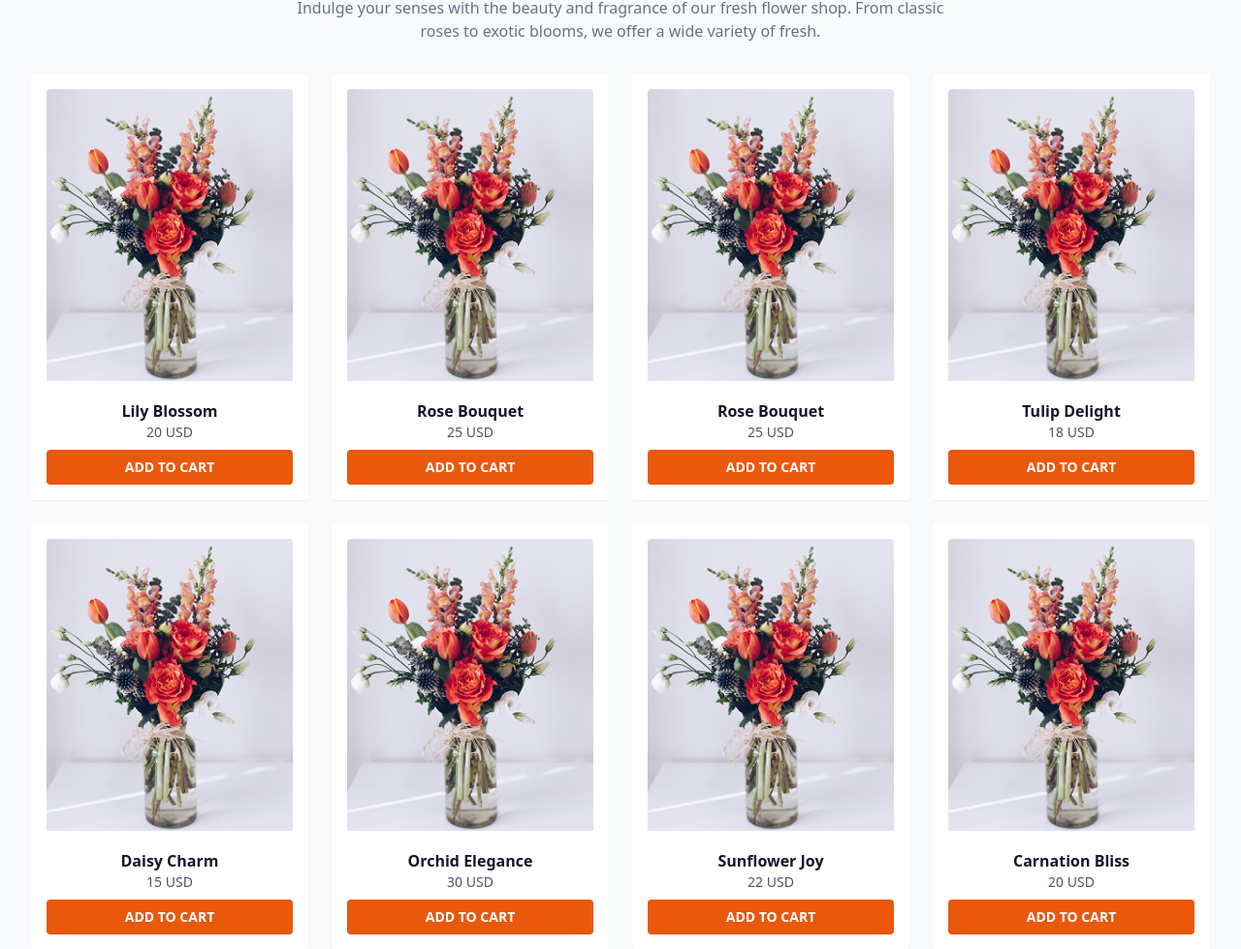
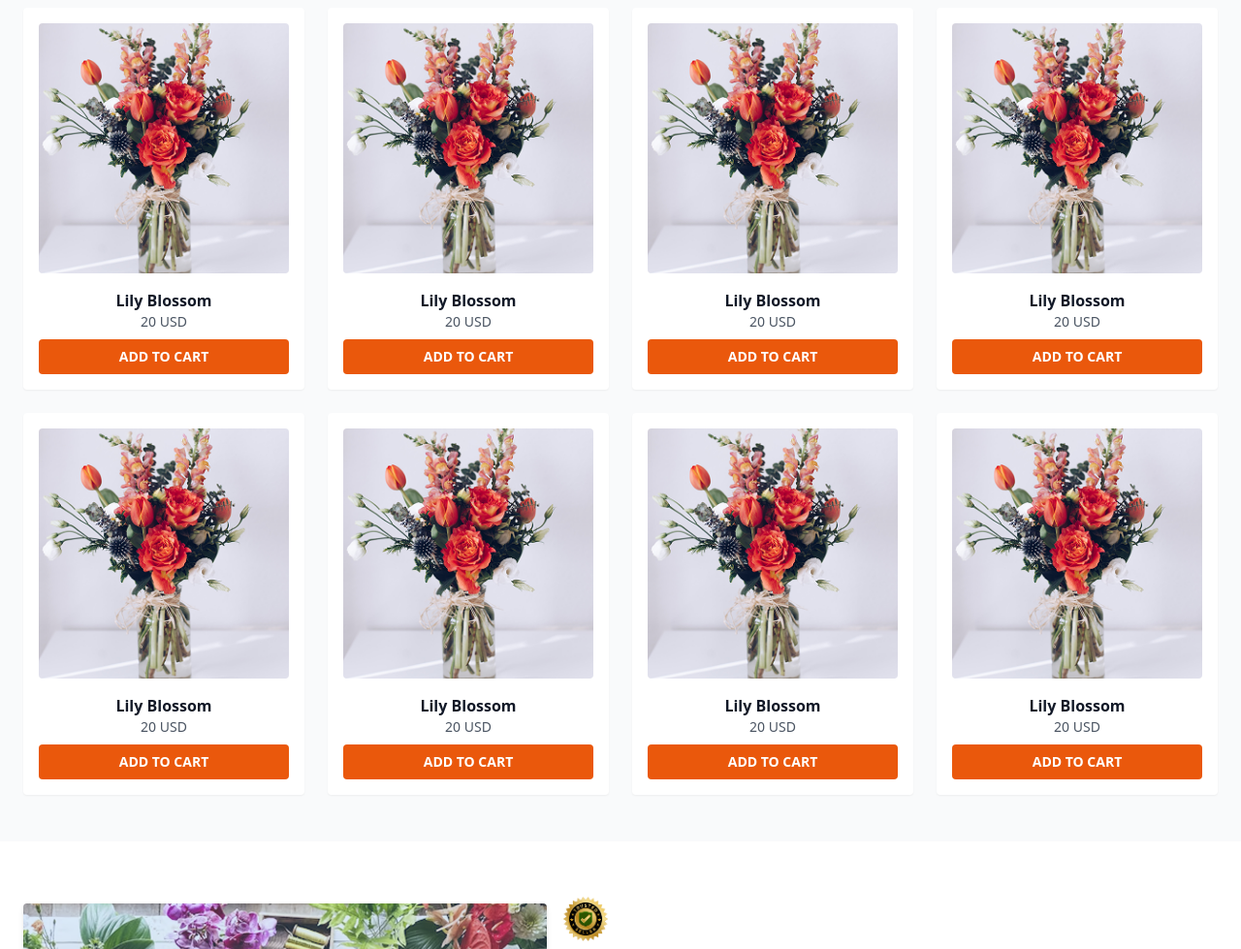
Before and after one commit to MDTanvir19999/Responsive-Flowers-Tanvir, a plain HTML site: page index.html in a window 1280 px wide. Shown: the part 627-1606 px from the top of the page at 97% size. Drawn offline with nearby package versions, Linux system fonts and the light colour scheme.

Commit message:
Flower & Plants Lover section and bage

```diff
--- a/index.html
+++ b/index.html
@@ -4,126 +4,162 @@
   <meta charset="UTF-8" />
   <meta name="viewport" content="width=device-width, initial-scale=1.0" />
   <title>Faugei Flower Shop</title>
-    <!-- External Tailwind CSS CDN -->
   <script src="https://cdn.tailwindcss.com"></script>
 </head>
-  <body class="bg-gray-50 text-gray-900 font-sans">
-    <!-- Header -->
-    <header class="flex items-center justify-between px-8 py-6">
+<body class="bg-gray-50 text-gray-900">
+
+  <!-- Navbar -->
+  <header class="bg-white shadow-sm">
+    <div class="max-w-7xl mx-auto px-6 py-4 flex justify-between items-center">
       <div class="flex items-center gap-2">
         <img src="assets/logo.png" alt="Faugei Logo" class="h-10" />
         <h1 class="text-2xl font-light text-orange-600 font-serif">faugei</h1>
         <span class="text-xs text-gray-500 tracking-widest ml-1">FLOWER SHOP</span>
       </div>
-
-      <nav class="flex items-center gap-8 text-sm text-gray-600">
+      <nav class="hidden md:flex gap-8 text-sm text-gray-600">
         <a href="#" class="font-semibold text-black">Home</a>
         <a href="#">Shop</a>
         <a href="#">About us</a>
         <div class="flex items-center gap-1">
-
+          <svg xmlns="http://www.w3.org/2000/svg" class="w-5 h-5" fill="none" viewBox="0 0 24 24"
+            stroke="currentColor">
+            <path stroke-linecap="round" stroke-linejoin="round" stroke-width="1.5"
+              d="M2.25 3h1.386c.51 0 .955.343 1.087.835l.383 1.437M7.5 14.25a3 3 0 100 6 3 3 0 000-6zm10.5 3a3 3 0 11-6 0 3 3 0 016 0zM5.25 6h14.508c.977 0 1.636 1.004 1.27 1.92l-2.55 6.635a1.5 1.5 0 01-1.392.945H8.1a1.5 1.5 0 01-1.415-1.01L4.11 4.845A.75.75 0 003.386 4H2.25" />
+          </svg>
           <span>Cart ($56)</span>
         </div>
       </nav>
+    </div>
   </header>
 
   <!-- Hero Section -->
-    <section class="flex flex-col-reverse lg:flex-row items-center justify-between px-10 py-16 max-w-7xl mx-auto">
-      <!-- Text Content -->
-      <div class="max-w-xl">
-        <h2 class="text-5xl font-bold leading-snug">
+  <section class="flex flex-col-reverse lg:flex-row items-center justify-between px-6 py-16 max-w-7xl mx-auto">
+    <div class="max-w-xl text-center lg:text-left">
+      <h2 class="text-5xl font-bold leading-tight">
         ALWAYS <span class="text-orange-600">FRESH</span><br />
         <span class="text-orange-600">FLOWERS</span>
       </h2>
-        <p class="mt-6 text-gray-600 text-base leading-relaxed">
+      <p class="mt-6 text-gray-600">
         Indulge your senses with the beauty and fragrance of our fresh flower shop.
-          From classic roses to exotic blooms, we offer a wide variety of fresh flowers
-          that are perfect for any occasion.
+        From classic roses to exotic blooms, we offer a wide variety of fresh flowers that are perfect for any occasion.
       </p>
     </div>
-
-      <!-- Hero Image -->
     <div class="mb-10 lg:mb-0 lg:ml-10">
-        <img src="assets/sample-flower-image.png" alt="Fresh Flowers" class="w-full max-w-md rounded-lg" />
+      <img src="assets/hero-flower.png" alt="Flowers" class="w-full max-w-md rounded-lg" />
     </div>
   </section>
 
-    <!-- Products Section -->
-    <section class="max-w-7xl mx-auto px-8 py-10">
+  <!-- Product Section -->
+  <section class="max-w-7xl mx-auto px-6 py-12">
     <h3 class="text-3xl font-bold text-center mb-2">
       <span class="text-orange-600">Our</span> Plants
     </h3>
-      <p class="text-center text-gray-500 max-w-2xl mx-auto mb-8">
-        Indulge your senses with the beauty and fragrance of our fresh flower shop.
-        From classic roses to exotic blooms, we offer a wide variety of fresh.
+    <p class="text-center text-gray-500 mb-10">
+      Indulge your senses with the beauty and fragrance of our fresh flower shop. From classic roses to exotic blooms, we offer a wide variety of fresh.
     </p>
-
     <div class="grid grid-cols-2 sm:grid-cols-3 lg:grid-cols-4 gap-6">
       <!-- Product Card (repeat as needed) -->
       <div class="text-center bg-white shadow-sm p-4 rounded">
-          <img src="assets/sample-flower-image.png" alt="Lily Blossom" class="mb-4 mx-auto rounded" />
+        <img src="assets/sample-flower-image.png" alt="Lily Blossom" class="rounded mb-4 w-full object-cover aspect-square" />
         <h4 class="font-semibold">Lily Blossom</h4>
-          <p class="text-sm text-gray-600 mb-2">20 USD</p>
-          <button class="bg-orange-600 hover:bg-orange-700 text-white px-4 py-2 w-full text-sm font-semibold rounded">
+        <p class="text-sm text-gray-600">20 USD</p>
+        <button class="bg-orange-600 hover:bg-orange-700 text-white mt-2 px-4 py-2 w-full text-sm font-semibold rounded">
           ADD TO CART
         </button>
       </div>
        <div class="text-center bg-white shadow-sm p-4 rounded">
-          <img src="assets/sample-flower-image.png" alt="Rose Bouquet" class="mb-4 mx-auto rounded" />
-          <h4 class="font-semibold">Rose Bouquet</h4>
-          <p class="text-sm text-gray-600 mb-2">25 USD</p>
-          <button class="bg-orange-600 hover:bg-orange-700 text-white px-4 py-2 w-full text-sm font-semibold rounded">
+        <img src="assets/sample-flower-image.png" alt="Lily Blossom" class="rounded mb-4 w-full object-cover aspect-square" />
+        <h4 class="font-semibold">Lily Blossom</h4>
+        <p class="text-sm text-gray-600">20 USD</p>
+        <button class="bg-orange-600 hover:bg-orange-700 text-white mt-2 px-4 py-2 w-full text-sm font-semibold rounded">
           ADD TO CART
         </button>
       </div>
          <div class="text-center bg-white shadow-sm p-4 rounded">
-          <img src="assets/sample-flower-image.png" alt="Rose Bouquet" class="mb-4 mx-auto rounded" />
-          <h4 class="font-semibold">Rose Bouquet</h4>
-          <p class="text-sm text-gray-600 mb-2">25 USD</p>
-          <button class="bg-orange-600 hover:bg-orange-700 text-white px-4 py-2 w-full text-sm font-semibold rounded">
+        <img src="assets/sample-flower-image.png" alt="Lily Blossom" class="rounded mb-4 w-full object-cover aspect-square" />
+        <h4 class="font-semibold">Lily Blossom</h4>
+        <p class="text-sm text-gray-600">20 USD</p>
+        <button class="bg-orange-600 hover:bg-orange-700 text-white mt-2 px-4 py-2 w-full text-sm font-semibold rounded">
           ADD TO CART
         </button>
       </div>
         <div class="text-center bg-white shadow-sm p-4 rounded">
-          <img src="assets/sample-flower-image.png" alt="Tulip Delight" class="mb-4 mx-auto rounded" />
-          <h4 class="font-semibold">Tulip Delight</h4>
-          <p class="text-sm text-gray-600 mb-2">18 USD</p>
-          <button class="bg-orange-600 hover:bg-orange-700 text-white px-4 py-2 w-full text-sm font-semibold rounded">
+        <img src="assets/sample-flower-image.png" alt="Lily Blossom" class="rounded mb-4 w-full object-cover aspect-square" />
+        <h4 class="font-semibold">Lily Blossom</h4>
+        <p class="text-sm text-gray-600">20 USD</p>
+        <button class="bg-orange-600 hover:bg-orange-700 text-white mt-2 px-4 py-2 w-full text-sm font-semibold rounded">
           ADD TO CART
         </button>
       </div>
         <div class="text-center bg-white shadow-sm p-4 rounded">
-          <img src="assets/sample-flower-image.png" alt="Daisy Charm" class="mb-4 mx-auto rounded" />
-          <h4 class="font-semibold">Daisy Charm</h4>
-          <p class="text-sm text-gray-600 mb-2">15 USD</p>
-          <button class="bg-orange-600 hover:bg-orange-700 text-white px-4 py-2 w-full text-sm font-semibold rounded">
+        <img src="assets/sample-flower-image.png" alt="Lily Blossom" class="rounded mb-4 w-full object-cover aspect-square" />
+        <h4 class="font-semibold">Lily Blossom</h4>
+        <p class="text-sm text-gray-600">20 USD</p>
+        <button class="bg-orange-600 hover:bg-orange-700 text-white mt-2 px-4 py-2 w-full text-sm font-semibold rounded">
           ADD TO CART
         </button>
       </div>
        <div class="text-center bg-white shadow-sm p-4 rounded">
-          <img src="assets/sample-flower-image.png" alt="Orchid Elegance" class="mb-4 mx-auto rounded" />
-          <h4 class="font-semibold">Orchid Elegance</h4>
-          <p class="text-sm text-gray-600 mb-2">30 USD</p>
-          <button class="bg-orange-600 hover:bg-orange-700 text-white px-4 py-2 w-full text-sm font-semibold rounded">
+        <img src="assets/sample-flower-image.png" alt="Lily Blossom" class="rounded mb-4 w-full object-cover aspect-square" />
+        <h4 class="font-semibold">Lily Blossom</h4>
+        <p class="text-sm text-gray-600">20 USD</p>
+        <button class="bg-orange-600 hover:bg-orange-700 text-white mt-2 px-4 py-2 w-full text-sm font-semibold rounded">
           ADD TO CART
         </button>
       </div>
         <div class="text-center bg-white shadow-sm p-4 rounded">
-          <img src="assets/sample-flower-image.png" alt="Sunflower Joy" class="mb-4 mx-auto rounded" />
-          <h4 class="font-semibold">Sunflower Joy</h4>
-          <p class="text-sm text-gray-600 mb-2">22 USD</p>
-          <button class="bg-orange-600 hover:bg-orange-700 text-white px-4 py-2 w-full text-sm font-semibold rounded">
+        <img src="assets/sample-flower-image.png" alt="Lily Blossom" class="rounded mb-4 w-full object-cover aspect-square" />
+        <h4 class="font-semibold">Lily Blossom</h4>
+        <p class="text-sm text-gray-600">20 USD</p>
+        <button class="bg-orange-600 hover:bg-orange-700 text-white mt-2 px-4 py-2 w-full text-sm font-semibold rounded">
           ADD TO CART
         </button>
       </div>
         <div class="text-center bg-white shadow-sm p-4 rounded">
-          <img src="assets/sample-flower-image.png" alt="Carnation Bliss" class="mb-4 mx-auto rounded" />
-          <h4 class="font-semibold">Carnation Bliss</h4>
-          <p class="text-sm text-gray-600 mb-2">20 USD</p>
-          <button class="bg-orange-600 hover:bg-orange-700 text-white px-4 py-2 w-full text-sm font-semibold rounded">
+        <img src="assets/sample-flower-image.png" alt="Lily Blossom" class="rounded mb-4 w-full object-cover aspect-square" />
+        <h4 class="font-semibold">Lily Blossom</h4>
+        <p class="text-sm text-gray-600">20 USD</p>
+        <button class="bg-orange-600 hover:bg-orange-700 text-white mt-2 px-4 py-2 w-full text-sm font-semibold rounded">
           ADD TO CART
         </button>
+      </div><!-- Repeat this card to match the layout -->
+
+  </section>
+
+  <!-- Flower & Plants Lover Section -->
+  <section class="bg-white px-6 py-16">
+    <div class="max-w-7xl mx-auto grid md:grid-cols-2 items-center gap-10">
+      <div class="relative">
+        <img src="assets/flower-store.png" alt="Flower Lover" class="rounded shadow-md" />
+        <img src="assets/trusted-badge.png" alt="Badge" class="absolute top-[-1rem] right-[-1rem] w-16 h-16" />
+      </div>
+      <div>
+        <h3 class="text-xl font-bold mb-2">Flower & Plants Lover</h3>
+        <ul class="list-disc ml-6 text-gray-700 space-y-2">
+          <li>
+            Indulge your senses with the beauty and fragrance of our fresh flower shop. From classic roses to exotic blooms.
+          </li>
+          <li>
+            A wide variety of fresh flowers that are perfect for any occasion.
+          </li>
+          <li>
+            Indulge your senses with the beauty and fragrance of our fresh flower shop.
+          </li>
+        </ul>
+      </div>
     </div>
   </section>
+
+  <!-- Deals Section -->
+  <section class="px-6 py-12 max-w-7xl mx-auto text-center">
+    <h3 class="text-3xl font-bold">
+      <span class="text-orange-600">Latest</span> Deals
+    </h3>
+    <p class="text-gray-500 mt-4">
+      Indulge your senses with the beauty and fragrance of our fresh flower shop.
+      From classic roses to exotic blooms, we offer a wide variety of fresh.
+    </p>
+  </section>
+
 </body>
 </html>
```
Also changed, not shown: 1 other file. Lines whose indentation alone changed are shown as unchanged.
